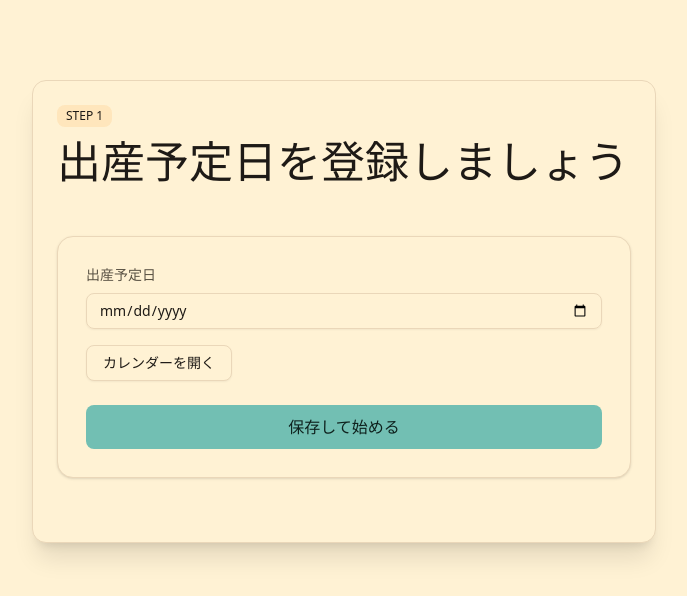
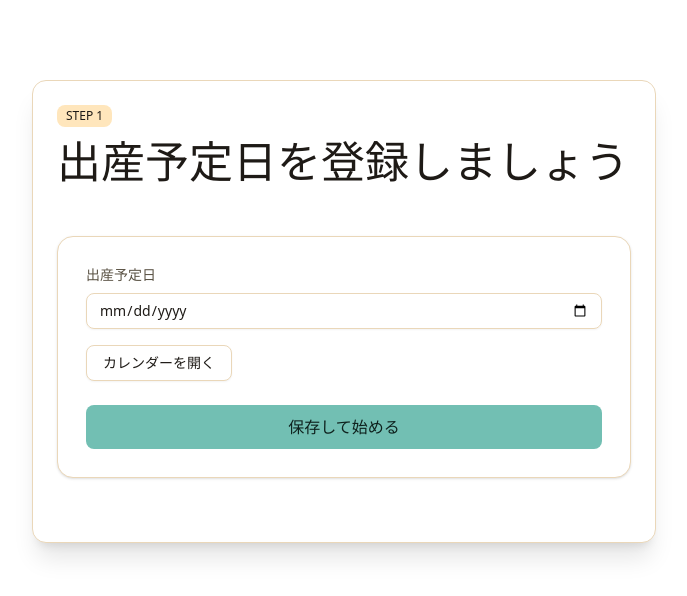
Before and after one commit to Tsugawa-Keita/202509_hackathon, a React (Vite) app: page /setup in a window 1280 px wide. Shown: the top 596 px of the page, without its empty margins (296-983 px from the left). Built offline with nearby package versions, Linux system fonts and the light colour scheme.

Commit message:
fix: 背景色とカード色を修正し、一貫性を持たせる

```diff
--- a/src/index.css
+++ b/src/index.css
@@ -10,18 +10,18 @@
 
   color-scheme: light dark;
   color: #1e1a16;
-  background-color: #fff2d4;
+  background-color: #ffffff;
 
   font-synthesis: none;
   text-rendering: optimizeLegibility;
   -webkit-font-smoothing: antialiased;
   -moz-osx-font-smoothing: grayscale;
   --radius: 0.625rem;
-  --background: #fff2d4;
+  --background: #ffffff;
   --foreground: #1e1a16;
-  --card: #fff7e7;
+  --card: #ffffff;
   --card-foreground: #1e1a16;
-  --popover: #fff7e7;
+  --popover: #ffffff;
   --popover-foreground: #1e1a16;
   --primary: #72bfb3;
   --primary-foreground: #0f221e;
```
